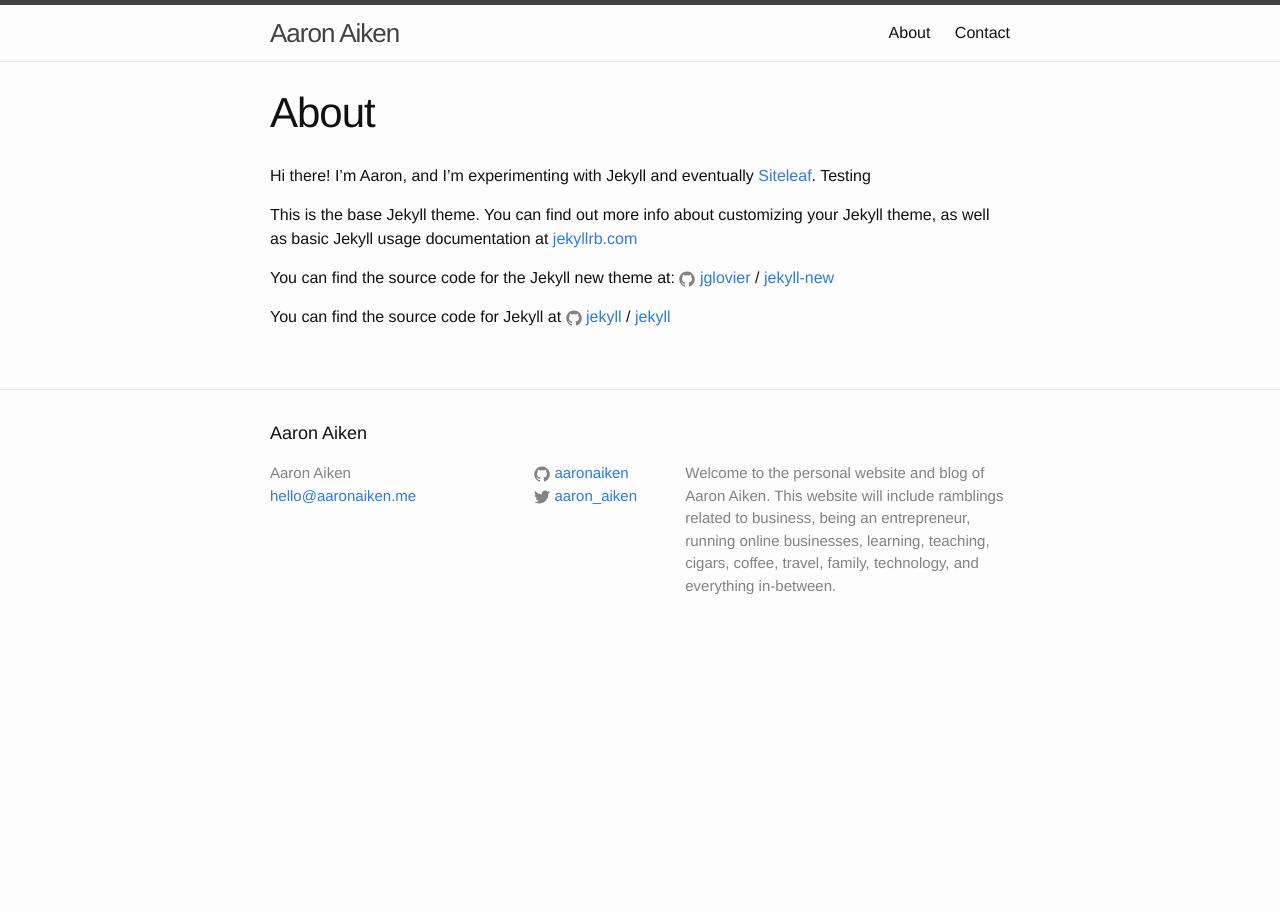
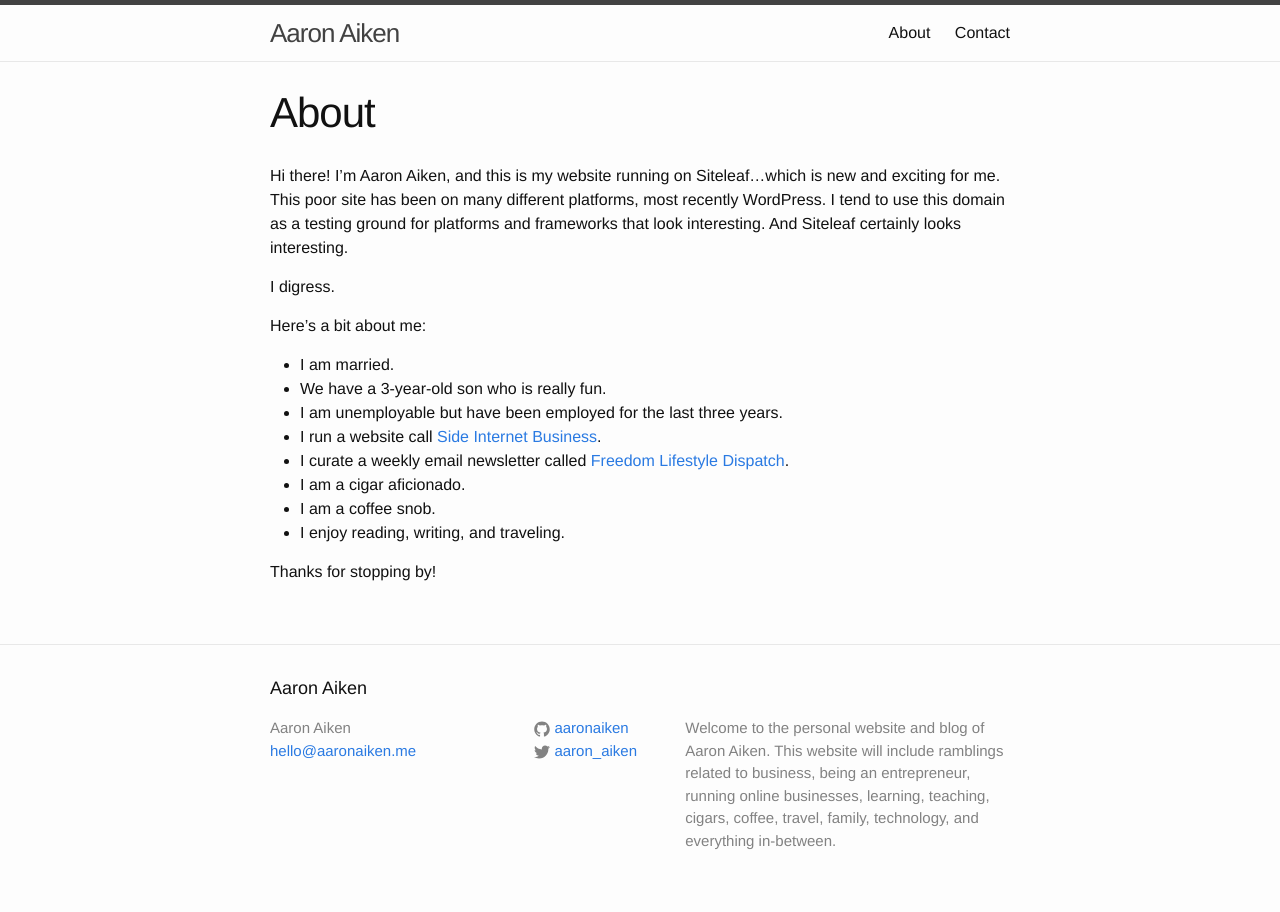
Before and after one commit to aaronaiken/aaronaiken, a Jekyll site: the page built from about.md, in a window 1280 px wide. Built offline with Jekyll 4.4.1, drawn with Linux system fonts in a browser that asks for light colours.

Commit message:
Updated About

```diff
--- a/about.md
+++ b/about.md
@@ -4,14 +4,19 @@
 layout: page
 ---
 
-Hi there! I’m Aaron, and I’m experimenting with Jekyll and eventually [Siteleaf](http://siteleaf.com). Testing
+Hi there! I’m Aaron Aiken, and this is my website running on Siteleaf...which is new and exciting for me. This poor site has been on many different platforms, most recently WordPress. I tend to use this domain as a testing ground for platforms and frameworks that look interesting. And Siteleaf certainly looks interesting.
 
-This is the base Jekyll theme. You can find out more info about customizing your Jekyll theme, as well as basic Jekyll usage documentation at [jekyllrb.com](http://jekyllrb.com/)
+I digress.
 
-You can find the source code for the Jekyll new theme at:
-{% include icon-github.html username="jglovier" %} /
-[jekyll-new](https://github.com/jglovier/jekyll-new)
+Here's a bit about me:
 
-You can find the source code for Jekyll at
-{% include icon-github.html username="jekyll" %} /
-[jekyll](https://github.com/jekyll/jekyll)
+* I am married.
+* We have a 3-year-old son who is really fun.
+* I am unemployable but have been employed for the last three years.
+* I run a website call [Side Internet Business](http://sideinternetbusiness.com).
+* I curate a weekly email newsletter called [Freedom Lifestyle Dispatch](http://freedomlifestyledispatch.com).
+* I am a cigar aficionado.
+* I am a coffee snob.
+* I enjoy reading, writing, and traveling.
+
+Thanks for stopping by!
```
